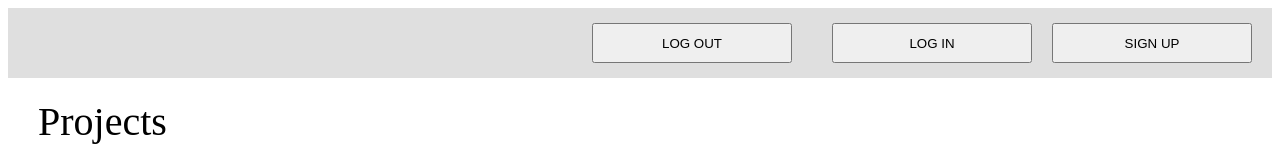
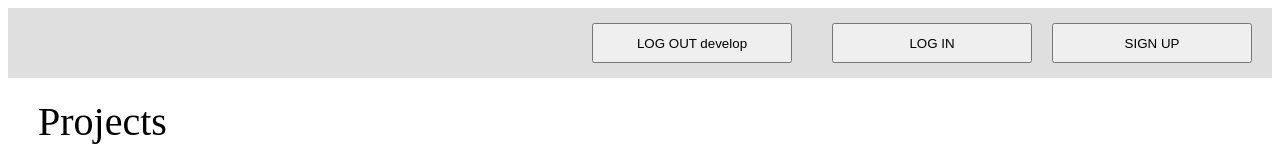
Before and after one commit to PVeidenberg/translationkeys, a React (Create React App) app in the folder client/: page /projects in a window 1280 px wide. Shown: the top 153 px of the page. Built offline with nearby package versions, Linux system fonts and the light colour scheme.

Commit message:
Little change

```diff
--- a/client/src/components/header/Header.tsx
+++ b/client/src/components/header/Header.tsx
@@ -41,7 +41,7 @@ export default function Header(props: any) {
   return (
     <div className="header-container">
       <button className="logout-button" onClick={() => handleLogout()}>
-        LOG OUT
+        LOG OUT develop
       </button>
 
       <>
```
